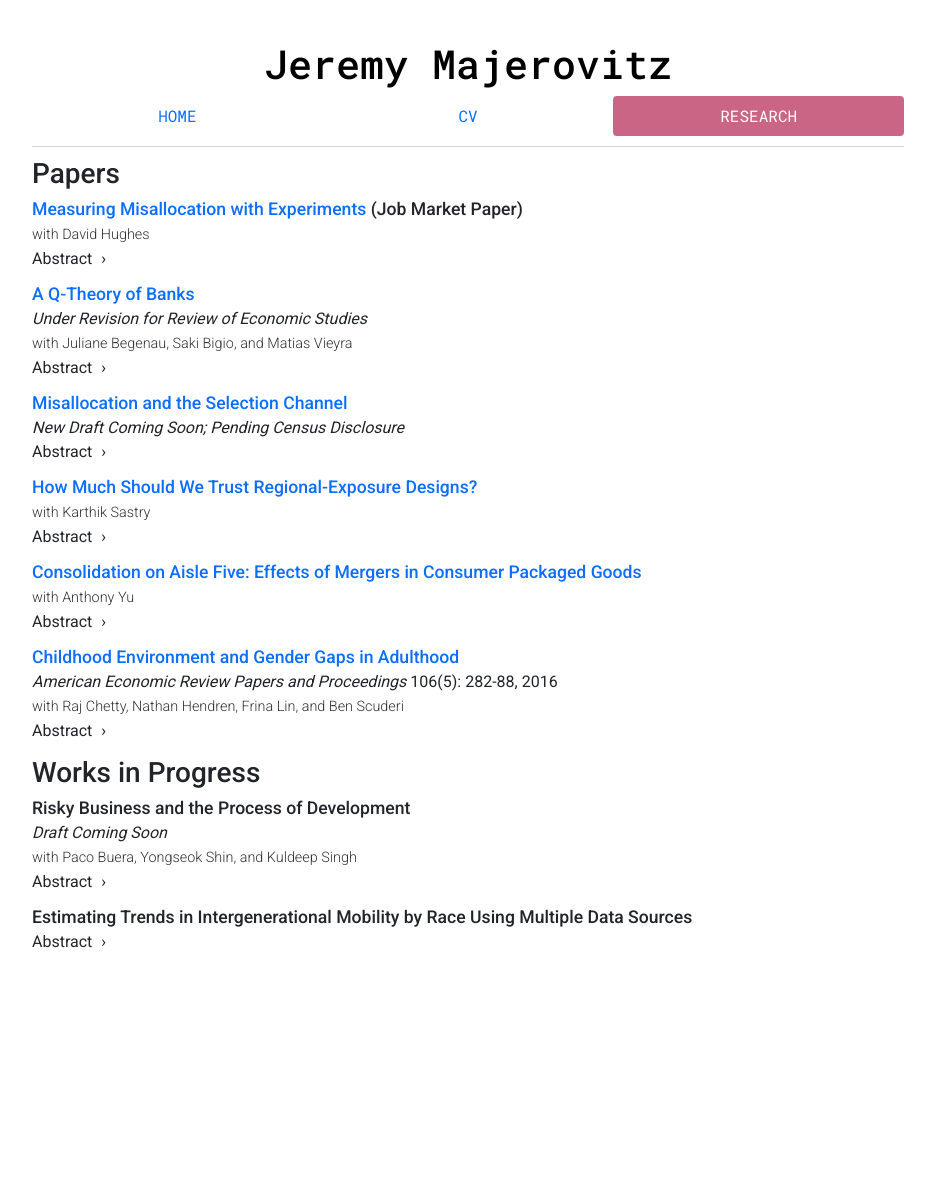
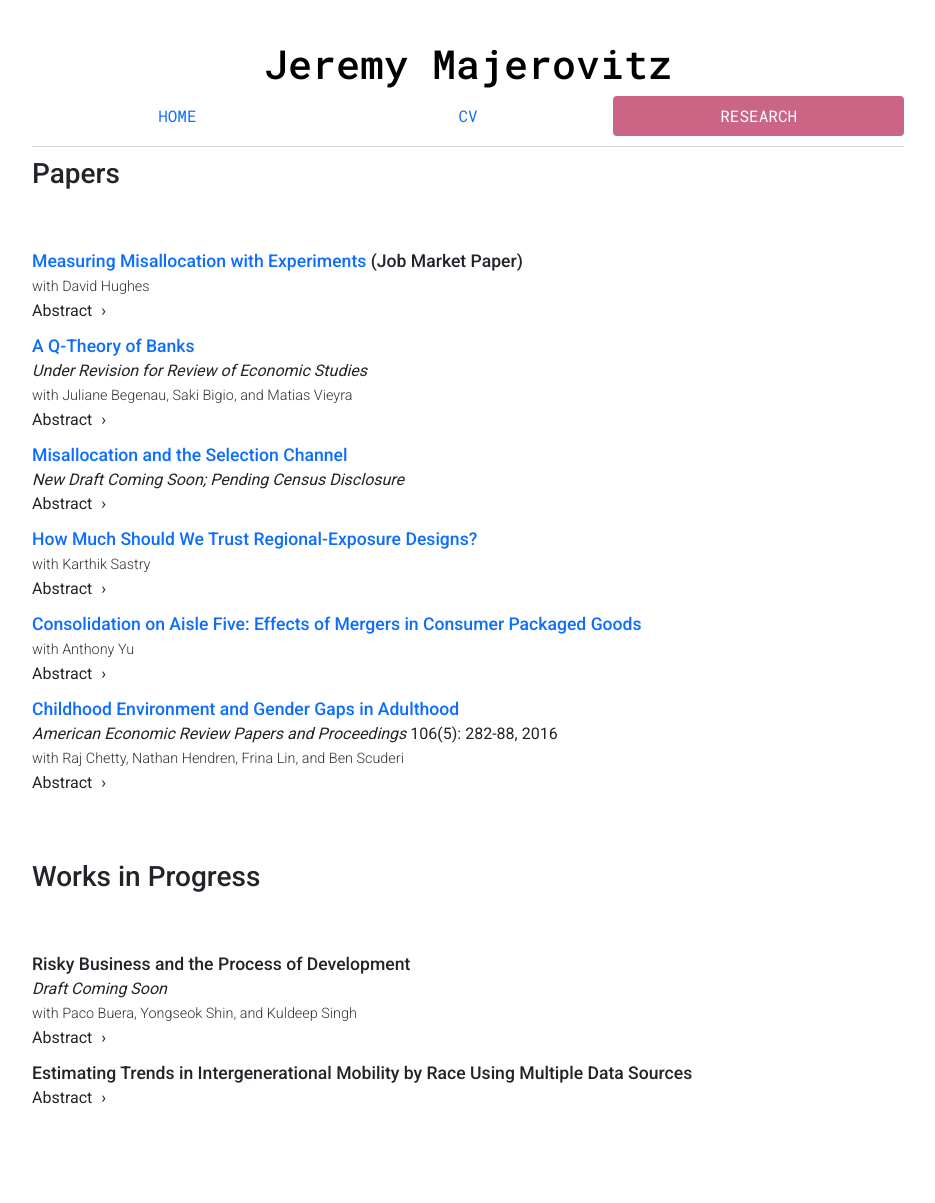
Before and after one commit to jmajic/jmajic.github.io, a Jekyll site: the page built from research/index.html, in a window 1280 px wide. Shown: the whole page, without its empty margins (172-1107 px from the left). Built offline with Jekyll 4.4.1, drawn with Linux system fonts in a browser that asks for light colours; before the commit the page ends 1047 px from its top, so only the background shows below that.

Commit message:
fiddling with spacing

```diff
--- a/research/index.html
+++ b/research/index.html
@@ -12,7 +12,8 @@ research: active
 -->
 
 <h3>Papers</h3>
-<p></p>
+<br>
+<br>
 
 <div class="researchpaper">
 <h5><a href="Majerovitz_JMP.pdf">Measuring Misallocation with Experiments</a> (Job Market Paper)</h5>
@@ -82,9 +83,11 @@ We show that differences in childhood environments play an important role in sha
 </details>
 </div>
 
-<p></p>
+<br>
+<br>
 <h3>Works in Progress</h3>
-<p></p>
+<br>
+<br>
 
 <div class="researchpaper">
 <h5>Risky Business and the Process of Development</h5>
```
